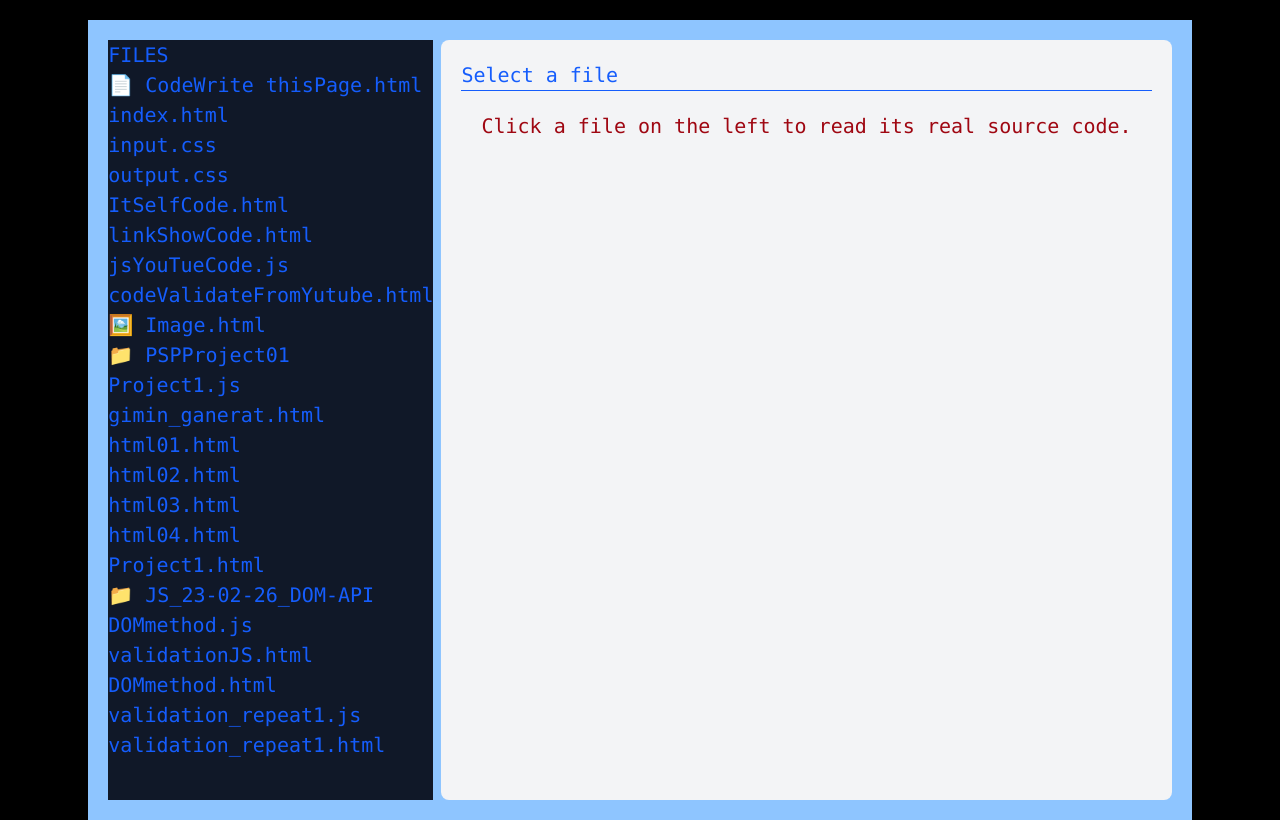
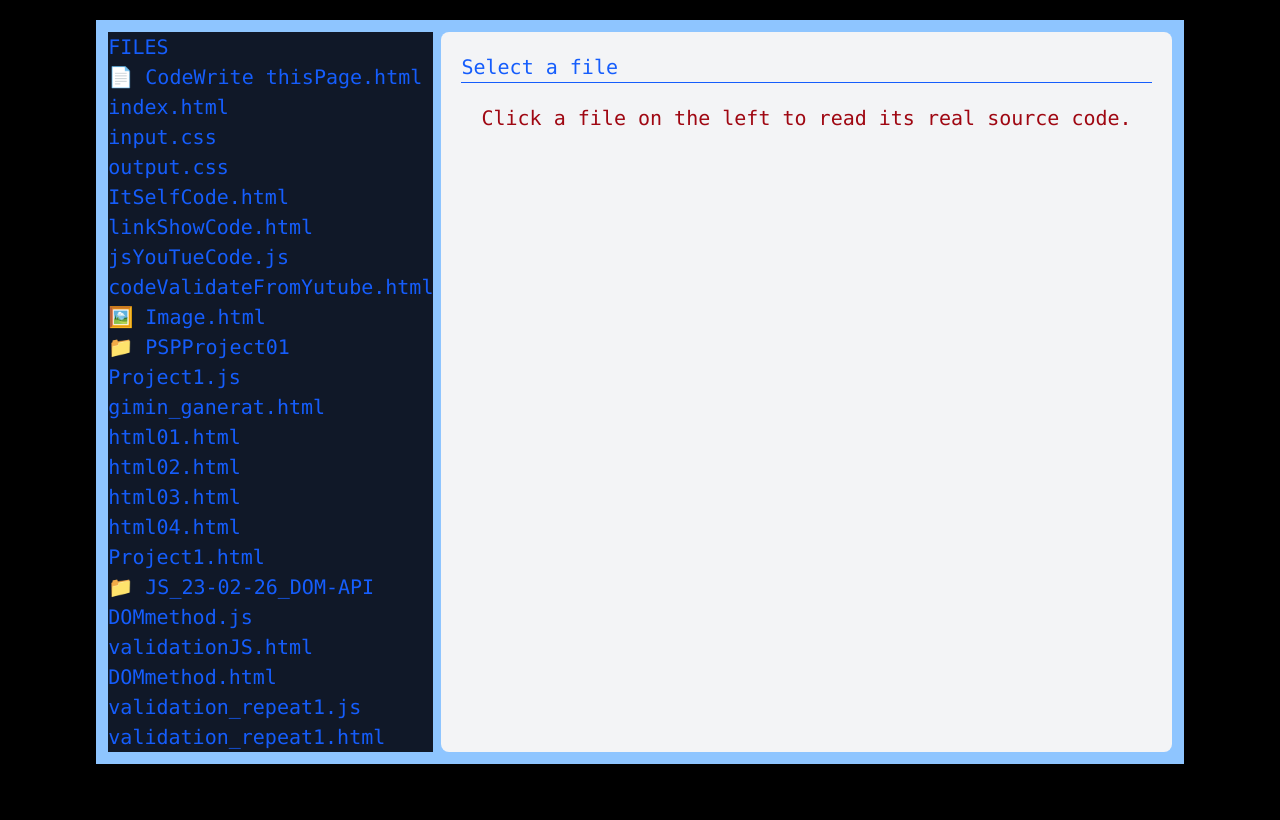
Before and after one commit to Sopheak007661/SOPHEAKJS_index, a website: page CheckCode1.html in a window 1280 px wide. Drawn offline with Linux system fonts and the light colour scheme; a web font is replaced by a local one.

Commit message:
init commit5

```diff
--- a/CheckCode1.html
+++ b/CheckCode1.html
@@ -15,8 +15,8 @@
     </style> -->
 </head>
 
-<body class="font-mono flex justify-center gap-3 max-h-screen text-[7px] lg:text-[20px] m-0 bg-black text-blue-600 p-0">
-    <div class="flex justify-center min-h-screen  max-w-screen-1lg gap-2 mt-5 bg-blue-300 p-5">
+<body class="font-mono flex justify-center gap-3 min-h-screen text-[6px] lg:text-[20px] m-0 bg-black text-blue-600 p-0">
+    <div class="flex justify-center max-h-screen min-h-60 max-w-screen-1lg gap-2 mt-5 bg-blue-300 p-3 h-full">
             <div class=" sidebar   bg-gray-900 flex-col gap-2 justify-stat items-start max-h-1lg ">
                 <h3>FILES</h3>
 
```
Also changed, not shown: output.css.
